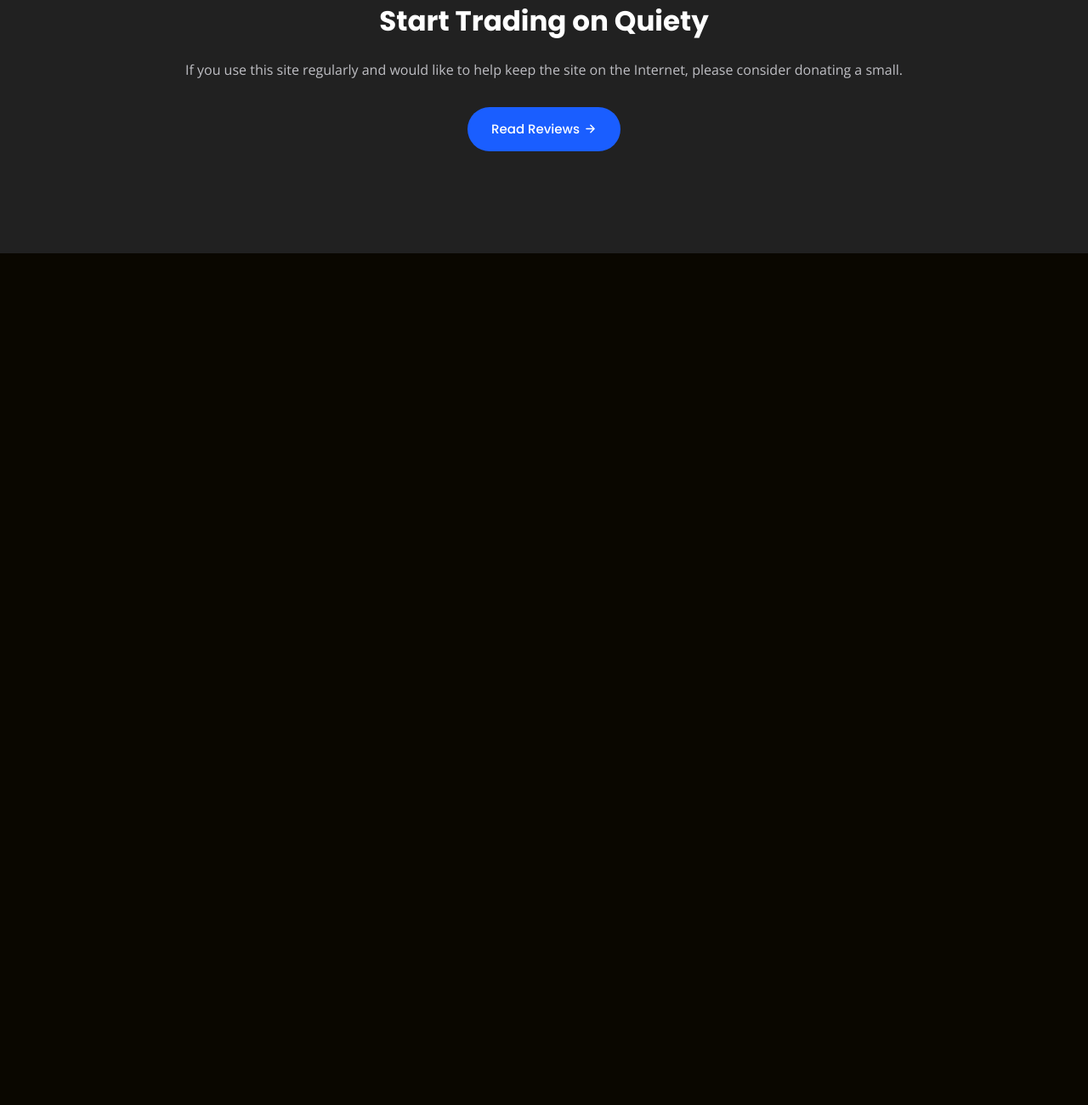
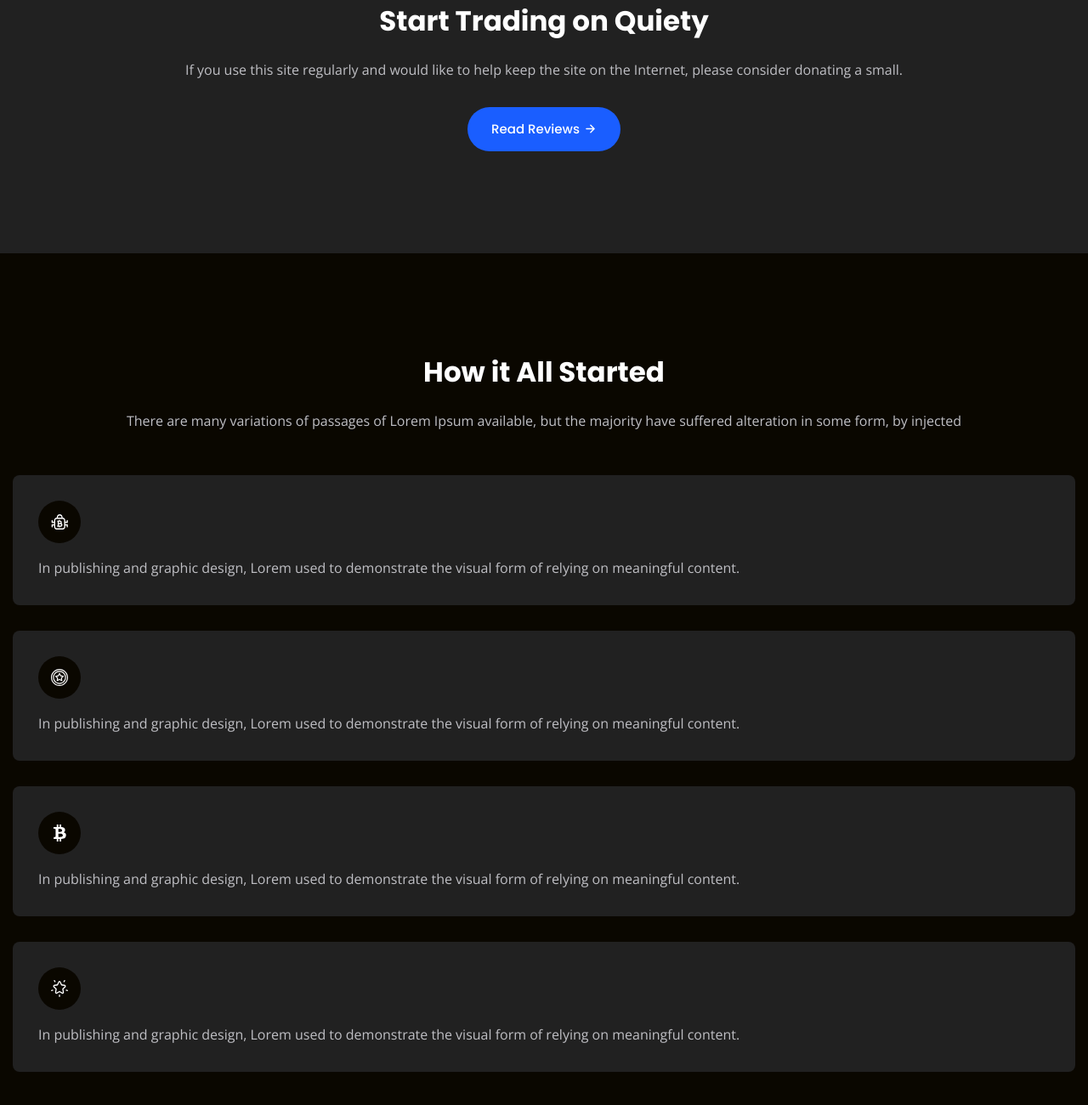
Before and after one commit to naextro/cryptknex, a plain HTML site: page index.html in a window 1280 px wide. Shown: the part 5514-6814 px from the top of the page at 85% size. Before the commit the page ends 5812 px from the top, so only its background shows below. Drawn offline with nearby package versions, Linux system fonts and the light colour scheme.

Commit message:
added instruction section and it's CSS

```diff
--- a/assets/css/style.css
+++ b/assets/css/style.css
@@ -555,3 +555,24 @@ body.active {
   margin-inline: auto;
   margin-block-start: 30px;
 }
+
+
+
+/* INSTRUCTION  SEC*/
+
+.instruction .section-text { margin-block-end: 50px; }
+
+.instruction-card {
+  padding: 30px;
+  border-radius: var(--radius-8);
+}
+
+.instruction-card .card-icon {
+  background-color: var(--smokey-black);
+  width: 50px;
+  height: 50px;
+  display: grid;
+  place-items: center;
+  border-radius: var(--radius-circle);
+  margin-block-end: 15px;
+}
--- a/index.html
+++ b/index.html
@@ -832,7 +832,83 @@
 
 
 
+ <section class="section instruction" aria-label="instruction">
+        <div class="container">
 
+          <h2 class="h2 section-title text-center">How it All Started</h2>
+
+          <p class="section-text text-center">
+            There are many variations of passages of Lorem Ipsum available, but the majority have suffered alteration in
+            some form,
+            by injected
+          </p>
+
+          <ul class="grid-list">
+
+            <li>
+              <div class="instruction-card bg-gray">
+
+                <div class="card-icon">
+                  <img src="./assets/images/instruction-icon-1.svg" width="20" height="20" loading="lazy" alt="icon">
+                </div>
+
+                <p class="card-text">
+                  In publishing and graphic design, Lorem used to demonstrate the visual form of relying on meaningful
+                  content.
+                </p>
+
+              </div>
+            </li>
+
+            <li>
+              <div class="instruction-card bg-gray">
+
+                <div class="card-icon">
+                  <img src="./assets/images/instruction-icon-2.svg" width="20" height="20" loading="lazy" alt="icon">
+                </div>
+
+                <p class="card-text">
+                  In publishing and graphic design, Lorem used to demonstrate the visual form of relying on meaningful
+                  content.
+                </p>
+
+              </div>
+            </li>
+
+            <li>
+              <div class="instruction-card bg-gray">
+
+                <div class="card-icon">
+                  <img src="./assets/images/instruction-icon-3.svg" width="20" height="20" loading="lazy" alt="icon">
+                </div>
+
+                <p class="card-text">
+                  In publishing and graphic design, Lorem used to demonstrate the visual form of relying on meaningful
+                  content.
+                </p>
+
+              </div>
+            </li>
+
+            <li>
+              <div class="instruction-card bg-gray">
+
+                <div class="card-icon">
+                  <img src="./assets/images/instruction-icon-4.svg" width="20" height="20" loading="lazy" alt="icon">
+                </div>
+
+                <p class="card-text">
+                  In publishing and graphic design, Lorem used to demonstrate the visual form of relying on meaningful
+                  content.
+                </p>
+
+              </div>
+            </li>
+
+          </ul>
+
+        </div>
+      </section>
 
 
 
```
